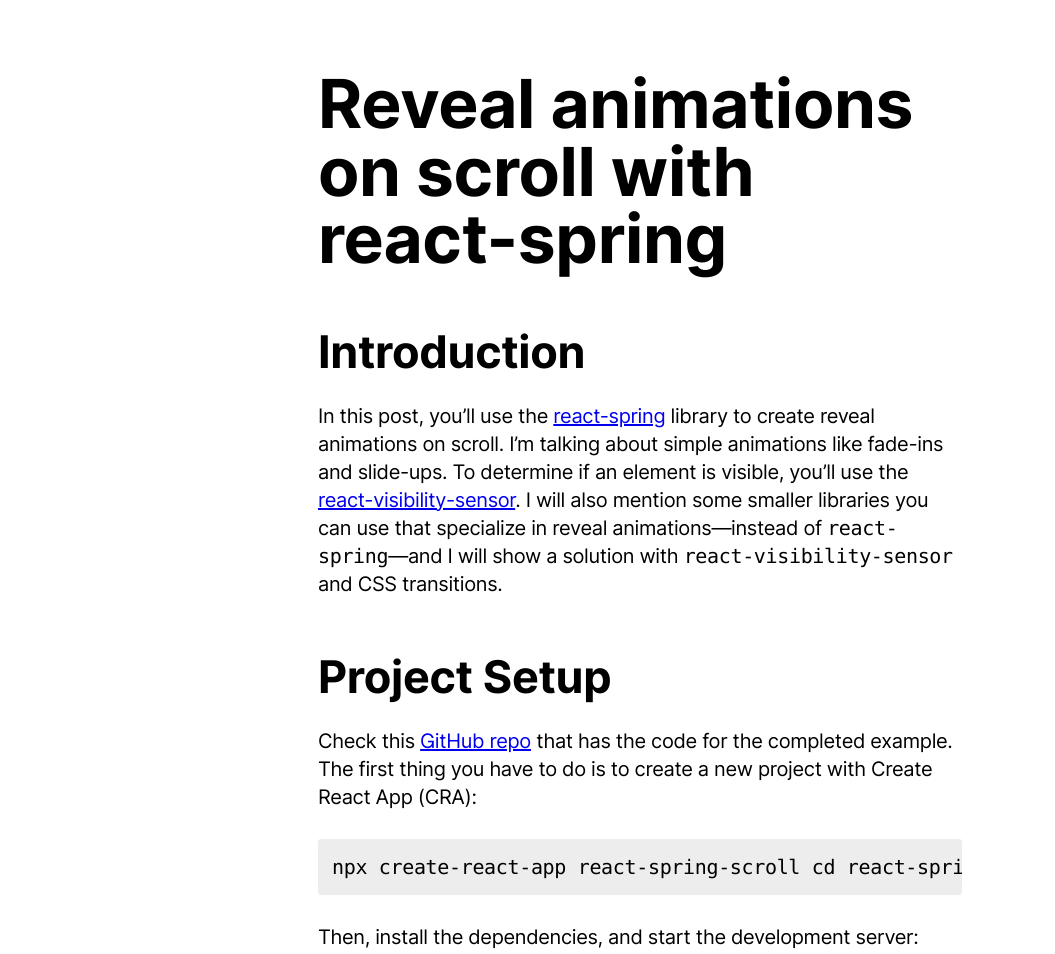
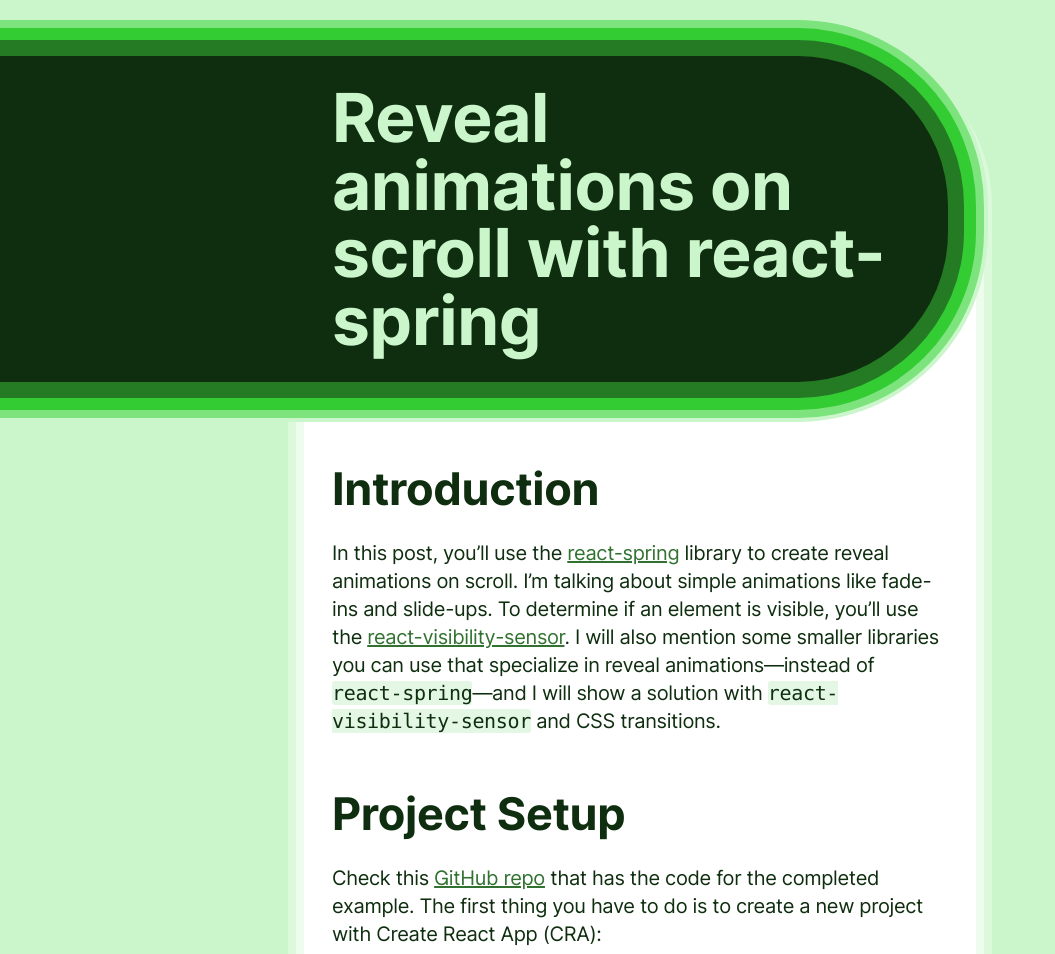
Before and after one commit to MarkosKon/checking-typefaces, a Gatsby site: page /english-tech-post in a window 1280 px wide. Shown: the top 954 px of the page, without its empty margins (0-1055 px from the left). Built offline with nearby package versions, Linux system fonts and the light colour scheme; Gatsby itself is replaced by a stand-in of ours.

Commit message:
Box shadow experiments.

```diff
--- a/src/pages/english-tech-post.jsx
+++ b/src/pages/english-tech-post.jsx
@@ -2,9 +2,7 @@
 
 export default () => (
   <main>
-    <h1 style={{ marginBottom: "calc(var(--rhythm) * 2)" }}>
-      Reveal animations on scroll with react-spring
-    </h1>
+    <h1>Reveal animations on scroll with react-spring</h1>
     <h2>Introduction</h2>
     <p>
       In this post, you’ll use the{" "}
--- a/src/pages/greek-tech-post.jsx
+++ b/src/pages/greek-tech-post.jsx
@@ -2,9 +2,7 @@
 
 export default () => (
   <main>
-    <h1 style={{ marginBottom: "calc(var(--rhythm) * 2)" }}>
-      Reveal animations στο scroll με react-spring
-    </h1>
+    <h1>Reveal animations στο scroll με react-spring</h1>
     <h2>Εισαγωγή</h2>
     <p>
       Σε αυτό το post, θα χρησιμοποιήσoυμε την βιβλιοθήκη{" "}
--- a/src/styles/main.css
+++ b/src/styles/main.css
@@ -4,10 +4,18 @@
 :root {
   font-family: "Inter Variable", sans-serif;
   font-size: 20px;
+  --bg: hsl(120, 70%, 88%);
+  --text: hsl(120, 50%, 12%);
+  --muted: hsl(120, 50%, 75%);
+  --code: hsl(120, 54%, 93%);
+  --accent: hsl(120, 40%, 32%);
+  background-color: var(--bg);
+  color: var(--text);
   /* See https://rsms.me/inter/dynmetrics/ */
   letter-spacing: -0.017em;
   line-height: 1.4;
   --rhythm: calc(20px * 1.4);
+  --max-width: calc(var(--rhythm) * 24);
   font-kerning: normal;
   font-variant-ligatures: common-ligatures contextual;
   /*
@@ -24,9 +32,13 @@
   padding: 0;
 }
 main {
-  max-width: calc(var(--rhythm) * 24);
-  margin: 0 auto;
-  padding: calc(var(--rhythm) / 2);
+  max-width: var(--max-width);
+  margin: 0 auto calc(var(--rhythm) * 4);
+  padding: 0 var(--rhythm) var(--rhythm);
+  background-color: white;
+  border-top-right-radius: 150px;
+  box-shadow: 0 0 0 8px hsl(120, 70%, 96%), 0 0 0 16px hsl(120, 70%, 92%),
+    0 0 0 24px hsl(120, 70%, 88%);
 }
 p,
 .body-text {
@@ -43,6 +55,10 @@
   font-size: 1.5em;
   line-height: 1.25;
   letter-spacing: -0.021em;
+}
+a {
+  color: var(--accent);
+  outline-color: var(--accent);
 }
 p.intro,
 em,
@@ -67,6 +83,23 @@
 }
 h1 {
   font-size: 3.375em;
+  padding: var(--rhythm);
+  background-color: var(--text);
+  color: var(--bg);
+  border-top-right-radius: 150px;
+  border-bottom-right-radius: 150px;
+  --shift: calc((110vw - var(--max-width)) / -2);
+  padding-left: calc(var(--shift) * -1);
+  margin-left: var(--shift);
+  margin-bottom: calc(var(--rhythm) * 3);
+  box-shadow: 0 0 0 16px hsl(120, 55%, 31%), 0 0 0 28px hsl(120, 60%, 50%),
+    0 0 0 36px hsl(120, 65%, 69%), 0 0 0 40px hsl(120, 70%, 88%);
+}
+@media screen and (max-width: 672px) {
+  h1 {
+    padding-left: var(--rhythm);
+    margin-left: calc(var(--rhythm) * -1);
+  }
 }
 h2 {
   font-size: 2.25em;
@@ -90,10 +123,11 @@
   font-family: "Consolas", "Menlo", "Courier New", Courier, monospace;
   font-weight: normal;
   border-radius: 3px;
+  background-color: var(--code);
 }
 pre {
   overflow-x: auto;
-  background-color: #ededed;
+  background-color: var(--code);
   margin: 0 0 var(--rhythm);
   padding: calc(var(--rhythm) / 2);
 }
@@ -119,7 +153,7 @@
   text-align: center;
 }
 th {
-  background-color: #ecdbc5;
+  background-color: var(--muted);
   line-height: 1.2;
 }
 caption {
```
Also changed, not shown: src/pages/variable-fonts.jsx (+9 -9 lines).
